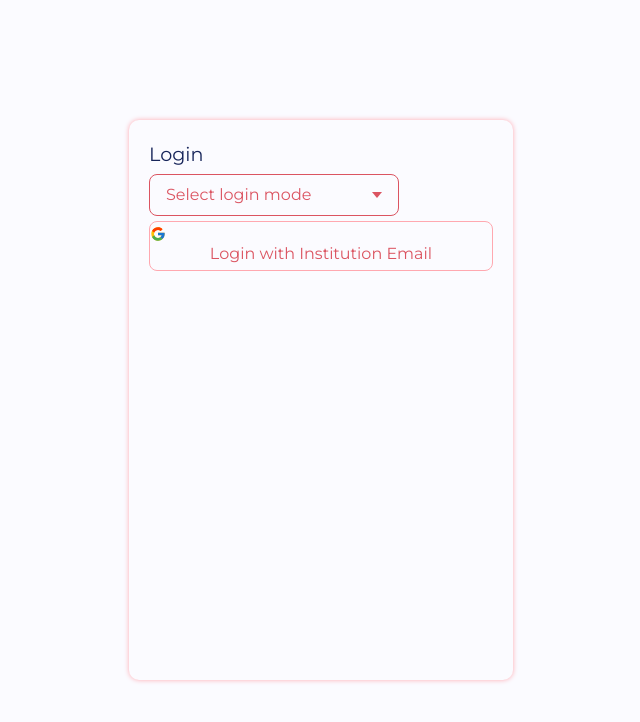
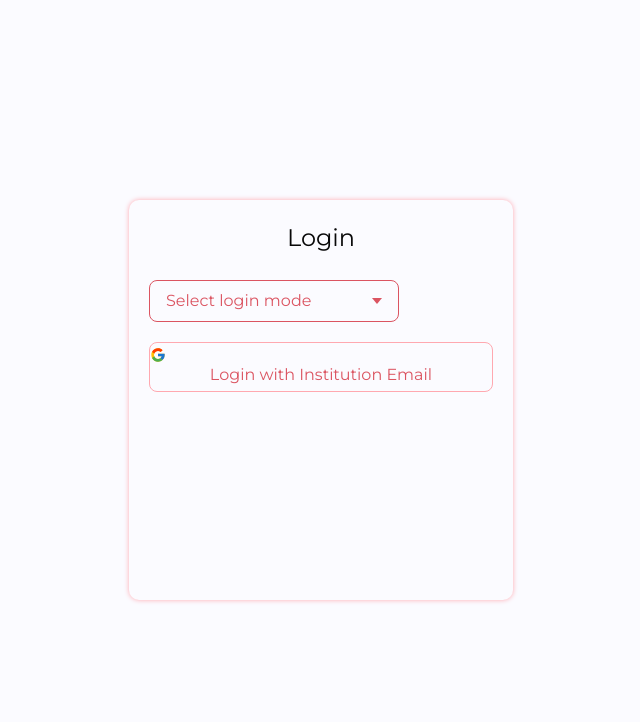
Before and after one commit to alvin1904/skillvine-client, a Next.js app: page /login in a window 1280 px wide. Shown: the top 722 px of the page, without its empty margins (319-959 px from the left). Built offline with nearby package versions, Linux system fonts and the light colour scheme.

Commit message:
small css changes

```diff
--- a/src/styles/auth.module.css
+++ b/src/styles/auth.module.css
@@ -1,3 +1,5 @@
+
+
 .login_bg {
   background-color: var(--clr-light);
   color: var(--clr-dark);
@@ -6,29 +8,51 @@
   display: flex;
   justify-content: center;
   align-items: center;
+  align-items: center;
+
 }
 .login_card {
   background-color: var(--clr-light);
   box-shadow: var(--clr-primary-300) 0px 0px 5px;
-  height: 70%;
+  height: 50%;
   width: 30%;
   border-radius: 10px;
   padding: 20px;
+
+
+  position: relative;
+
+  margin: 0;
+  font-weight: 400;
+  font-size: 2  0px;
+  color: #080808;
+  -webkit-transition: all 0.4s ease 0s;
+  -o-transition: all 0.4s ease 0s;
+  transition: all 0.4s ease 0s;
+  text-align: center;
+
+
 }
 .login_card_header {
   font-size: 1.2rem;
+  font-size: 1.5rem;
+  margin-bottom: 1.5rem;
 }
 .login_input {
   width: 100%;
   padding: 5px;
   border: 1px solid var(--clr-primary-300);
   border-radius: 5px;
+  box-shadow: 0px 1px 3px rgba(0, 0, 0, 0.2);
+
 }
 .login_input_batch {
   width: 16%;
   padding: 5px;
   border: 1px solid var(--clr-primary-300);
   border-radius: 5px;
+  box-shadow: 0px 1px 3px rgba(0, 0, 0, 0.2);
+
 }
 .login_detail_collect > div > input:nth-child(2) {
   width: 12%;
@@ -41,6 +65,7 @@
   min-width: 100%;
   min-height: 50px;
   transition: 250ms all ease;
+  margin-top: 10px;
 }
 .login_btn:hover {
   color: var(--clr-light);
--- a/src/styles/globals.css
+++ b/src/styles/globals.css
@@ -255,9 +255,10 @@ body {
   color: var(--clr-primary-400);
   border-radius: 0.5em;
   padding: 0.5em 1em;
-  margin: 5px 0px;
+  margin: 10px 0px;
   cursor: pointer;
   transition: 100ms;
+
 }
 .select-clicked {
   box-shadow: 0 0 0.8 var(--clr-dark);
```
Also changed, not shown: src/components/Auth/LoginComponent.js (line endings or trailing spaces).
